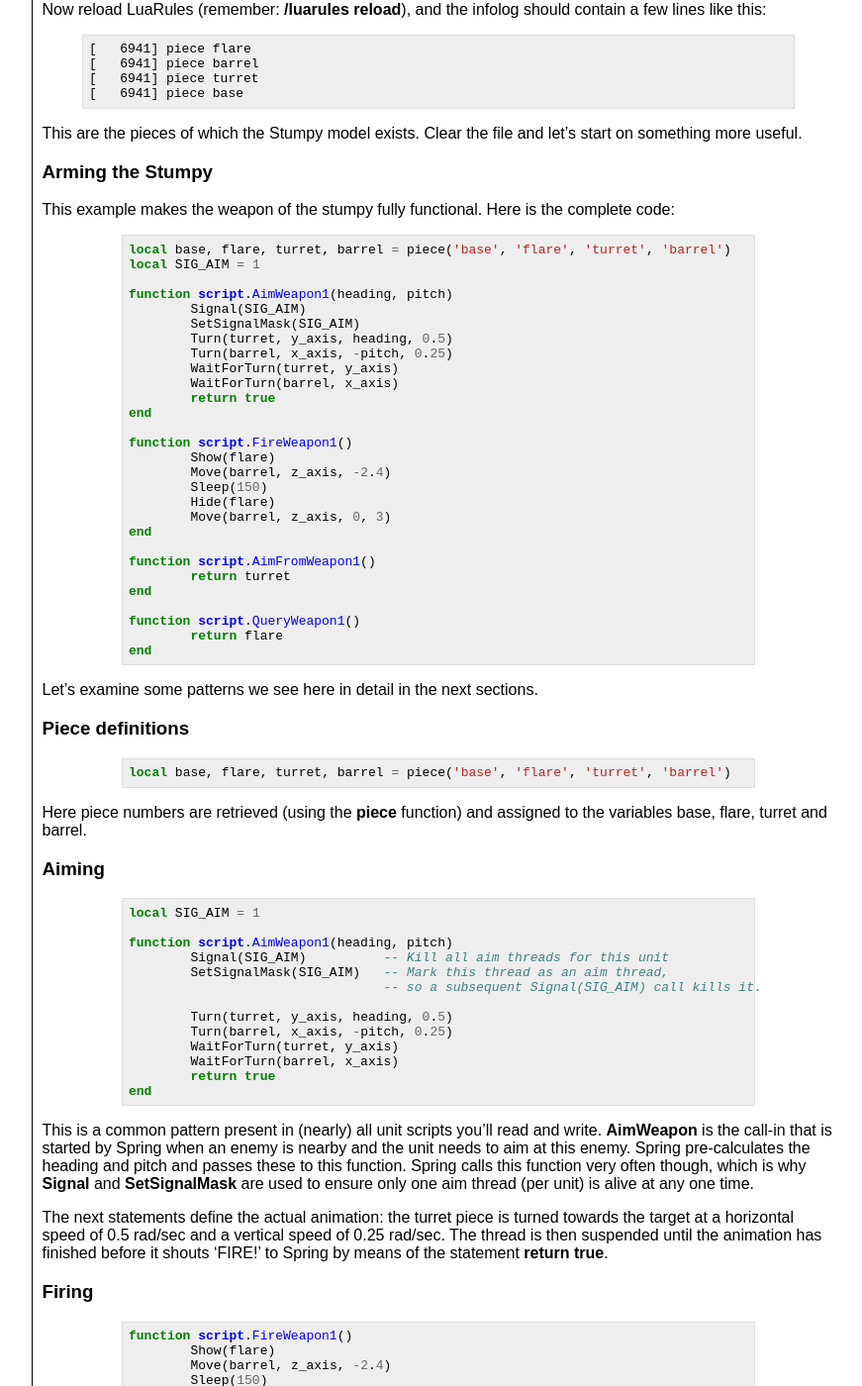
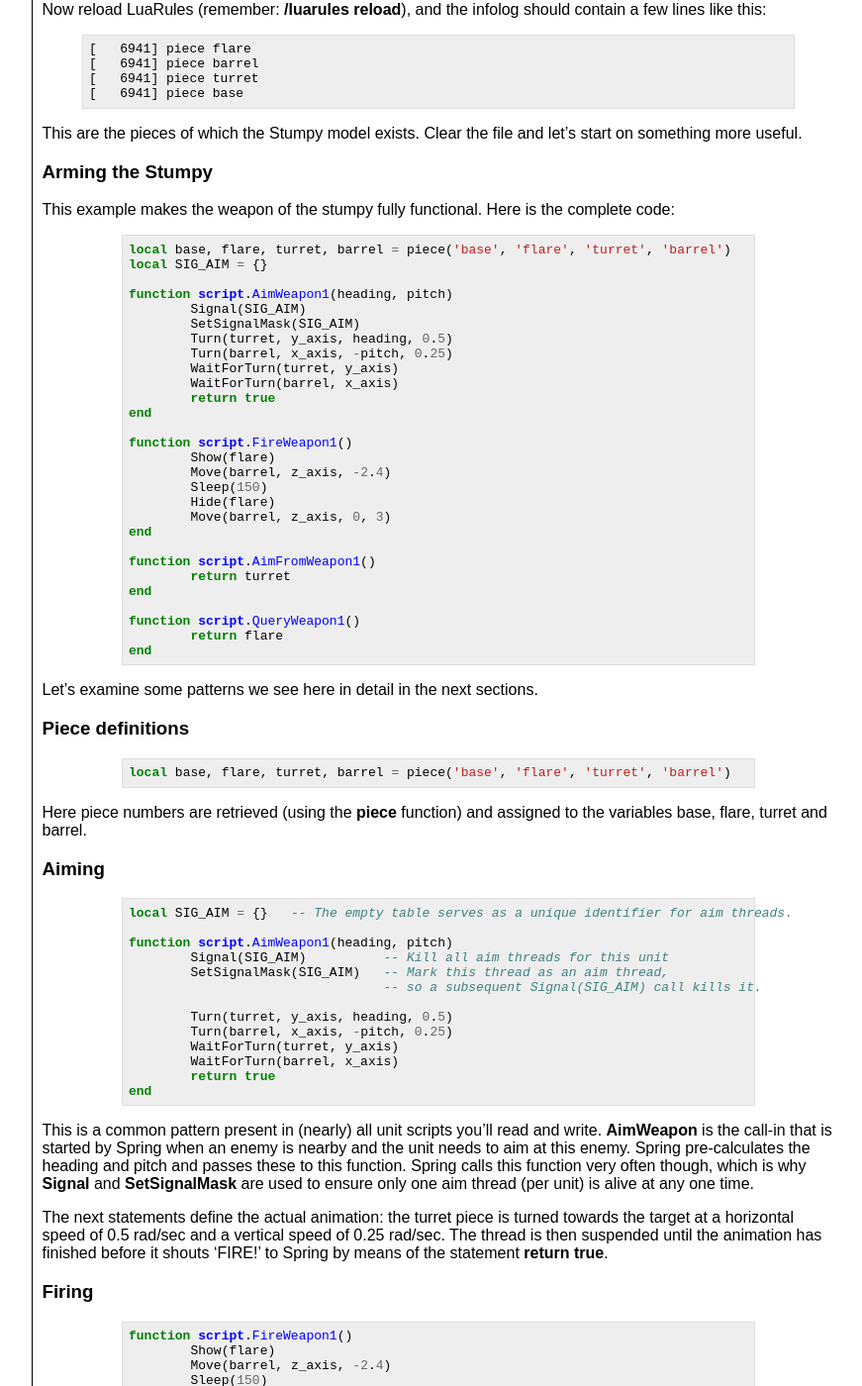
Before and after one commit to tvo/tvo.github.com, a Jekyll site: the page built from spring/_posts/2010-04-19-lus-stumpy.md, in a window 1280 px wide and 1400 px high, scrolled down 1542 px. Shown: the whole window at 99% size, without its empty margins (203-1074 px from the left). Built offline with Jekyll 4.4.1, drawn with Linux system fonts in a browser that asks for light colours.

Commit message:
use empty table as unique thread identifier

```diff
--- a/spring/_posts/2010-04-19-lus-stumpy.md
+++ b/spring/_posts/2010-04-19-lus-stumpy.md
@@ -89,7 +89,7 @@ This example makes the weapon of the stumpy fully functional. Here is the comple
 
 {% highlight lua %}
 local base, flare, turret, barrel = piece('base', 'flare', 'turret', 'barrel')
-local SIG_AIM = 1
+local SIG_AIM = {}
 
 function script.AimWeapon1(heading, pitch)
 	Signal(SIG_AIM)
@@ -131,7 +131,7 @@ Here piece numbers are retrieved (using the **piece** function) and assigned to
 ### Aiming
 
 {% highlight lua %}
-local SIG_AIM = 1
+local SIG_AIM = {}   -- The empty table serves as a unique identifier for aim threads.
 
 function script.AimWeapon1(heading, pitch)
 	Signal(SIG_AIM)          -- Kill all aim threads for this unit
```
